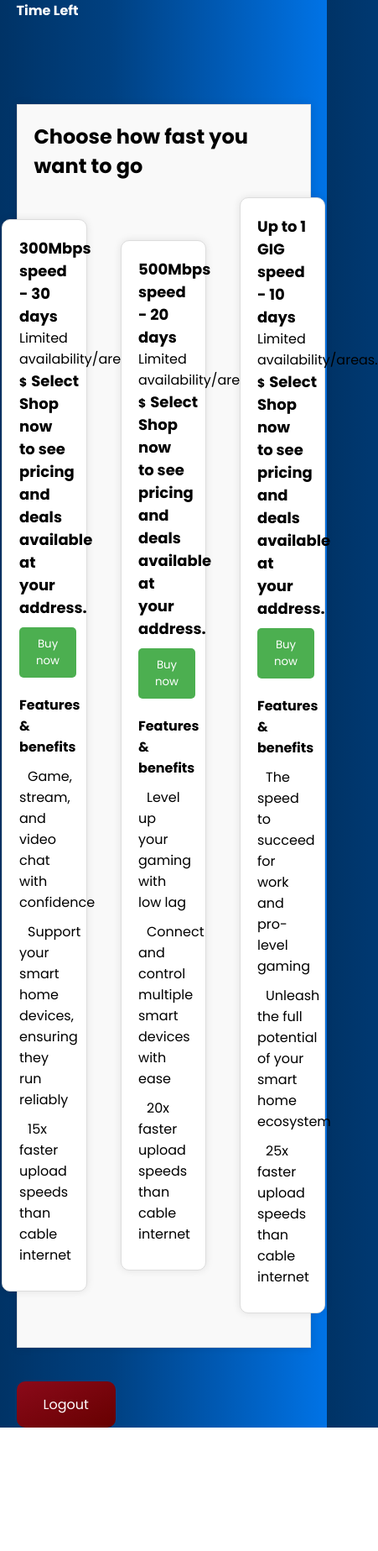
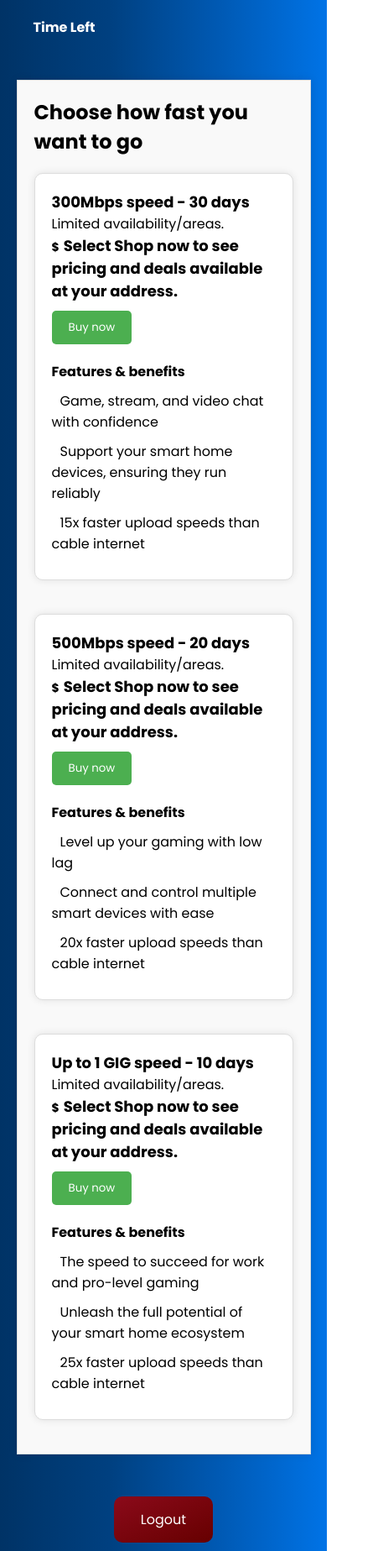
Before and after one commit to Dev-inciterz/session_frontend, a React (Create React App) app: page /time-left in a window 390 px wide. Shown: the whole page at 84% size, 451 px wide, since content can reach past the window. Before the commit the page ends 1700 px from the top, so only its background shows below. Built offline with nearby package versions, Linux system fonts and the light colour scheme.

Commit message:
Responsive for mobile done

```diff
--- a/src/Components/SignupLogin.css
+++ b/src/Components/SignupLogin.css
@@ -215,3 +215,51 @@ form .btn input[type="submit"]{
   opacity: 0.5; /* Adjust the opacity value as needed */
   pointer-events: none; /* Prevent interaction with faded content */
 }
+
+
+
+
+/* Extra small devices (phones, 600px and down) */
+@media only screen and (max-width: 600px) {
+
+
+  .wrapper{
+
+    width: 90vw;
+    position: absolute;
+    left: 50%;
+    transform: translateX(-50%);
+  }
+
+
+
+  /* FOR PLANS */
+
+  .plans{
+
+    flex-direction: column;
+  }
+
+  .plan{
+
+    width: 100% !important;
+  }
+
+  .timmeleftfull .timeleftfirst {
+    height: auto !important;
+ padding: 10px;
+ margin: 10px;
+}
+
+.logoutbtnsect{
+
+  display: flex;
+  align-items: center;
+  justify-content: center;
+}
+.logoutbtn{
+
+  margin: 10px;
+}
+
+}
```
